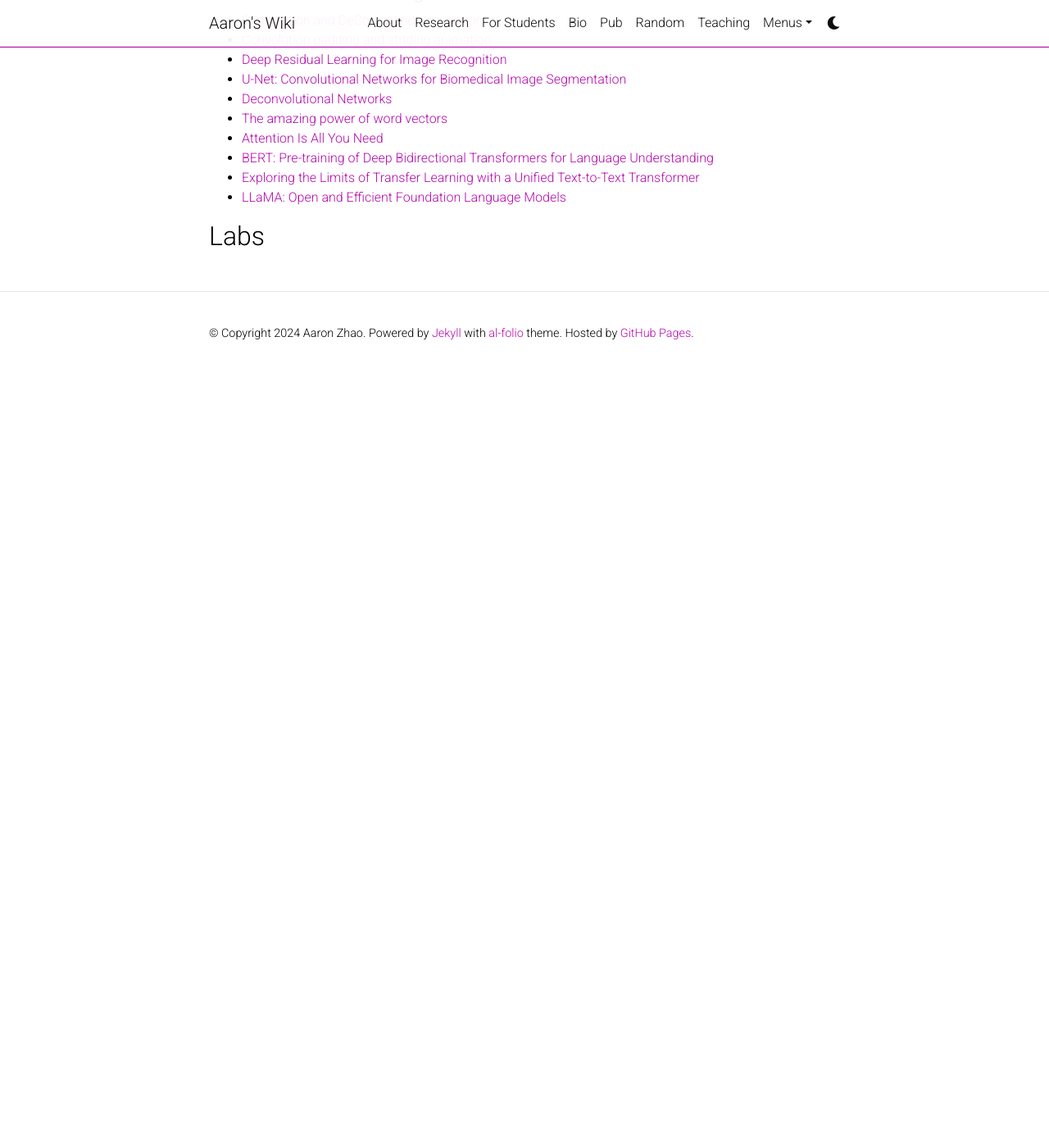
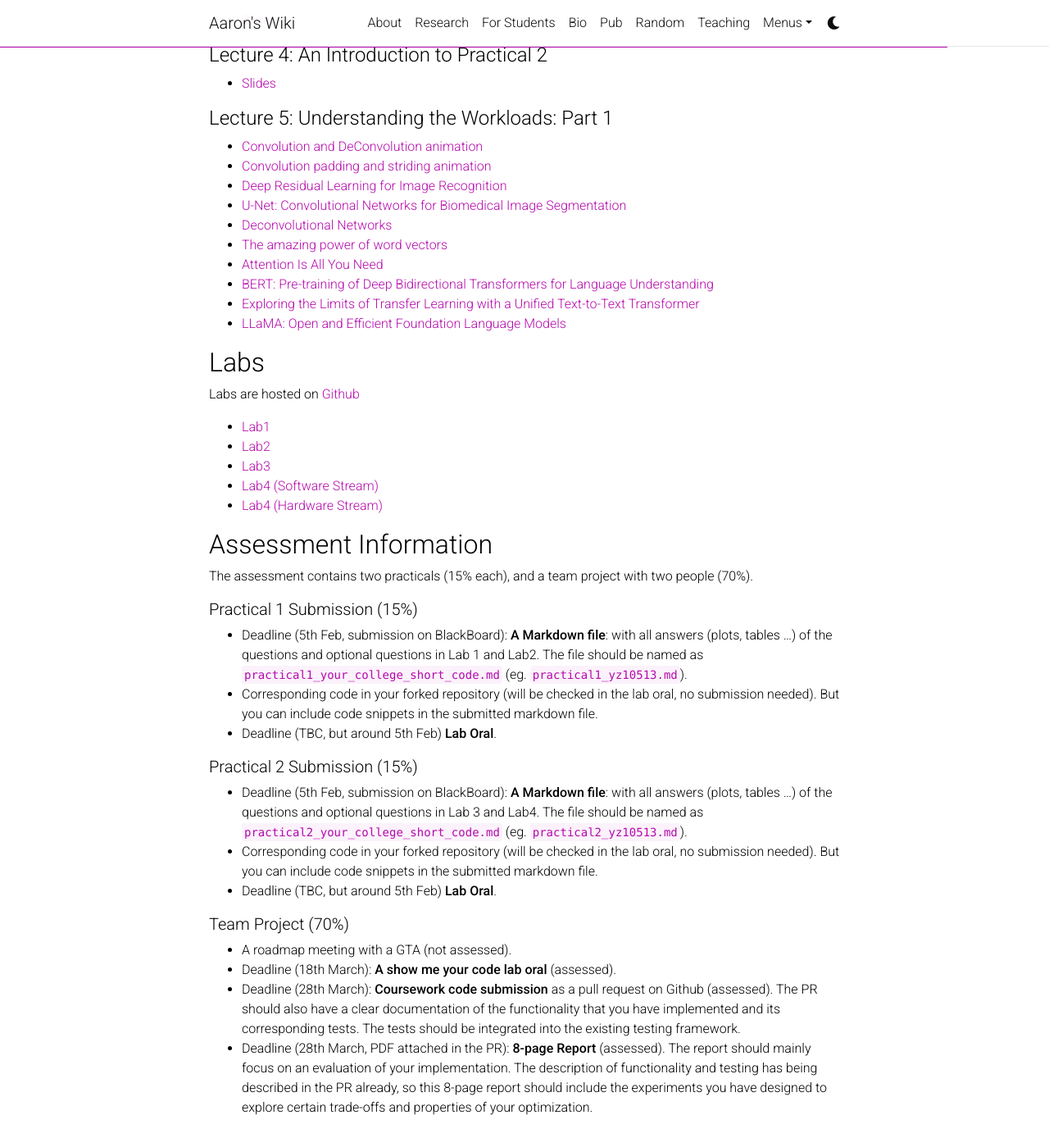
Before and after one commit to Aaron-Zhao123/blog-v2, a Jekyll site: the page built from _pages/adls.md, in a window 1280 px wide and 1400 px high, scrolled down 1060 px. Shown: the whole window at 82% size. Built offline with Jekyll 4.4.1, drawn with Linux system fonts in a browser that asks for light colours; comment, search, counter and statistics services are not loaded; a style sheet for code colours, icons or effects is not loaded; before the commit the page ends 1518 px from its top, so only the background shows below that; some of the changed text lies outside the part shown.

Commit message:
more on the adls course

```diff
--- a/_pages/adls.md
+++ b/_pages/adls.md
@@ -28,7 +28,7 @@ Course code: ELEC70109/EE9-AML3-10/EE9-AO25
 - Week 9 (4th Mar): Team project lab 2
 - Week 10 (11th Mar): Team project lab 3
 - Week 11 (18th Mar): Show me your code
-- Week 11 (28th Mar): Final Report
+- End of Term (28th Mar): Final Report (8-page) and Pull Request Finalization
 
 
 #### Lecture 1: An Introduction to Modern Deep Learning Systems and Frameworks
@@ -44,7 +44,16 @@ Course code: ELEC70109/EE9-AML3-10/EE9-AO25
 - [Troch FX](https://pytorch.org/docs/stable/fx.html)
 - [MASE](https://github.com/DeepWok/mase)
 
-#### Lecture 3: Understanding the Workloads: Part 1
+#### Lecture 3: An Introduction to Practical 1
+
+- <a href="../../assets/pdf/adls/lecture3.pdf">Slides</a>
+
+#### Lecture 4: An Introduction to Practical 2
+
+- <a href="../../assets/pdf/adls/lecture4.pdf">Slides</a>
+
+
+#### Lecture 5: Understanding the Workloads: Part 1
 
 <!-- - <a href="../../assets/pdf/ie/lecture3.pdf">Slides</a> -->
 - [Convolution and DeConvolution animation](https://github.com/vdumoulin/conv_arithmetic/blob/master/README.md)
@@ -59,3 +68,34 @@ Course code: ELEC70109/EE9-AML3-10/EE9-AO25
 - [LLaMA: Open and Efficient Foundation Language Models](<https://arxiv.org/abs/2302.13971>)
 
 ## Labs
+
+Labs are hosted on [Github](https://github.com/DeepWok/mase/tree/main/docs/labs)
+
+- [Lab1](https://github.com/DeepWok/mase/blob/main/docs/labs/lab1.md)
+- [Lab2](https://github.com/DeepWok/mase/blob/main/docs/labs/lab2.md)
+- [Lab3](https://github.com/DeepWok/mase/blob/main/docs/labs/lab3.md)
+- [Lab4 (Software Stream)](https://github.com/DeepWok/mase/blob/main/docs/labs/lab4-software.md)
+- [Lab4 (Hardware Stream)](https://github.com/DeepWok/mase/blob/main/docs/labs/lab4-hardware.md)
+
+## Assessment Information
+
+The assessment contains two practicals (15% each), and a team project with two people (70%).
+
+##### Practical 1 Submission (15%)
+
+ - Deadline (5th Feb, submission on BlackBoard): **A Markdown file**: with all answers (plots, tables ...) of the questions and optional questions in Lab 1 and Lab2. The file should be named as `practical1_your_college_short_code.md` (eg. `practical1_yz10513.md`).
+ - Corresponding code in your forked repository (will be checked in the lab oral, no submission needed). But you can include code snippets in the submitted markdown file.
+ - Deadline (TBC, but around 5th Feb) **Lab Oral**.
+
+##### Practical 2 Submission (15%)
+
+ - Deadline (5th Feb, submission on BlackBoard): **A Markdown file**: with all answers (plots, tables ...) of the questions and optional questions in Lab 3 and Lab4. The file should be named as `practical2_your_college_short_code.md` (eg. `practical2_yz10513.md`).
+ - Corresponding code in your forked repository (will be checked in the lab oral, no submission needed). But you can include code snippets in the submitted markdown file.
+ - Deadline (TBC, but around 5th Feb) **Lab Oral**.
+
+##### Team Project (70%)
+
+- A roadmap meeting with a GTA (not assessed).
+- Deadline (18th March): **A show me your code lab oral** (assessed).
+- Deadline (28th March): **Coursework code submission** as a pull request on Github (assessed). The PR should also have a clear documentation of the functionality that you have implemented and its corresponding tests. The tests should be integrated into the existing testing framework.
+- Deadline (28th March, PDF attached in the PR): **8-page Report** (assessed). The report should mainly focus on an evaluation of your implementation. The description of functionality and testing has being described in the PR already, so this 8-page report should include the experiments you have designed to explore certain trade-offs and properties of your optimization.
```
Also changed, not shown: 4 other files.
